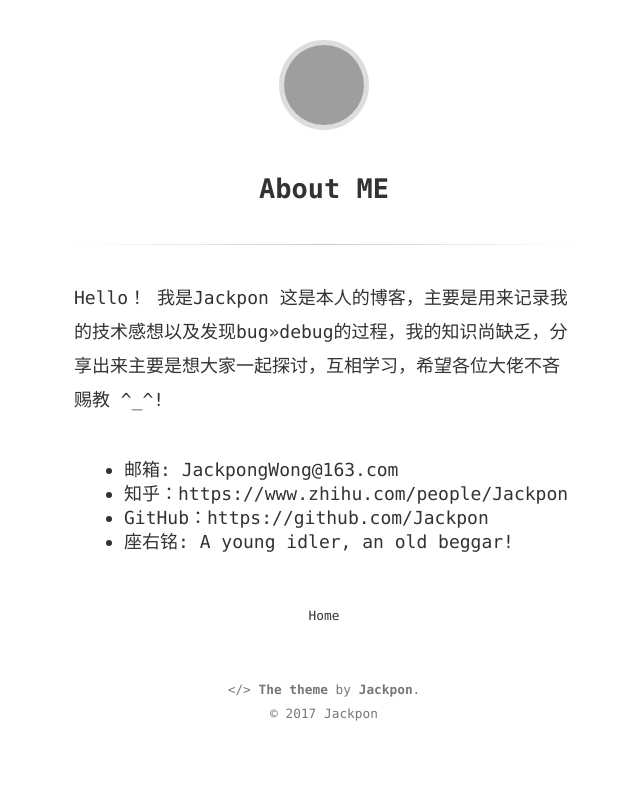
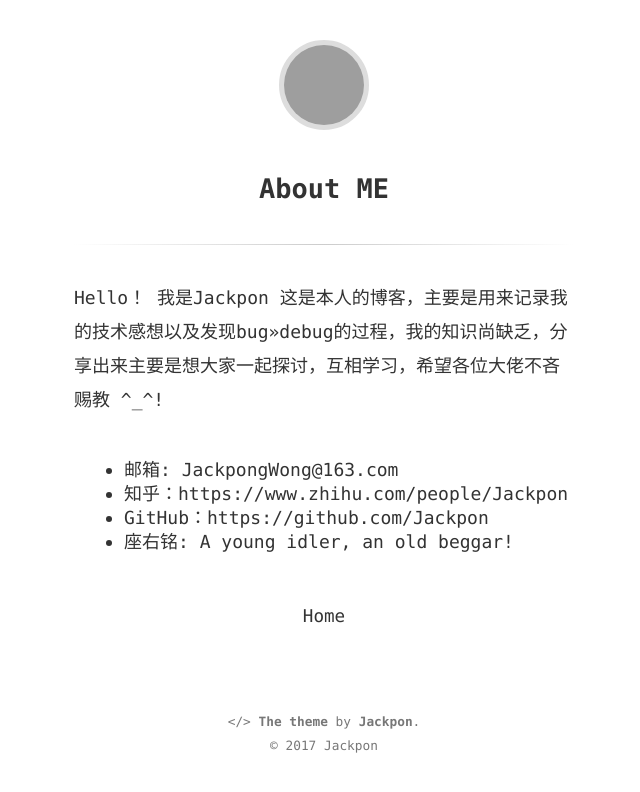
Before and after one commit to davi-xiao/Jackpon.github.io, a Jekyll site: the page built from about.md, in a window 1280 px wide. Shown: the top 792 px of the page, without its empty margins (316-956 px from the left). Built offline with Jekyll 4.4.1, drawn with Linux system fonts in a browser that asks for light colours; grey boxes are pictures that could not be loaded.

Commit message:
My Gitblog

```diff
--- a/_sass/main.scss
+++ b/_sass/main.scss
@@ -278,13 +278,14 @@ article {
     display: inline-block;
     text-decoration: none;
     border-bottom: none;
+    font-size: 1.1rem;
   }
   span {
     display: inline-block;
   }
 }
 .footer {
-  margin-top: 50px;
+  margin-top: 80px;
   color: #777;
   a {
     border: none;
```
